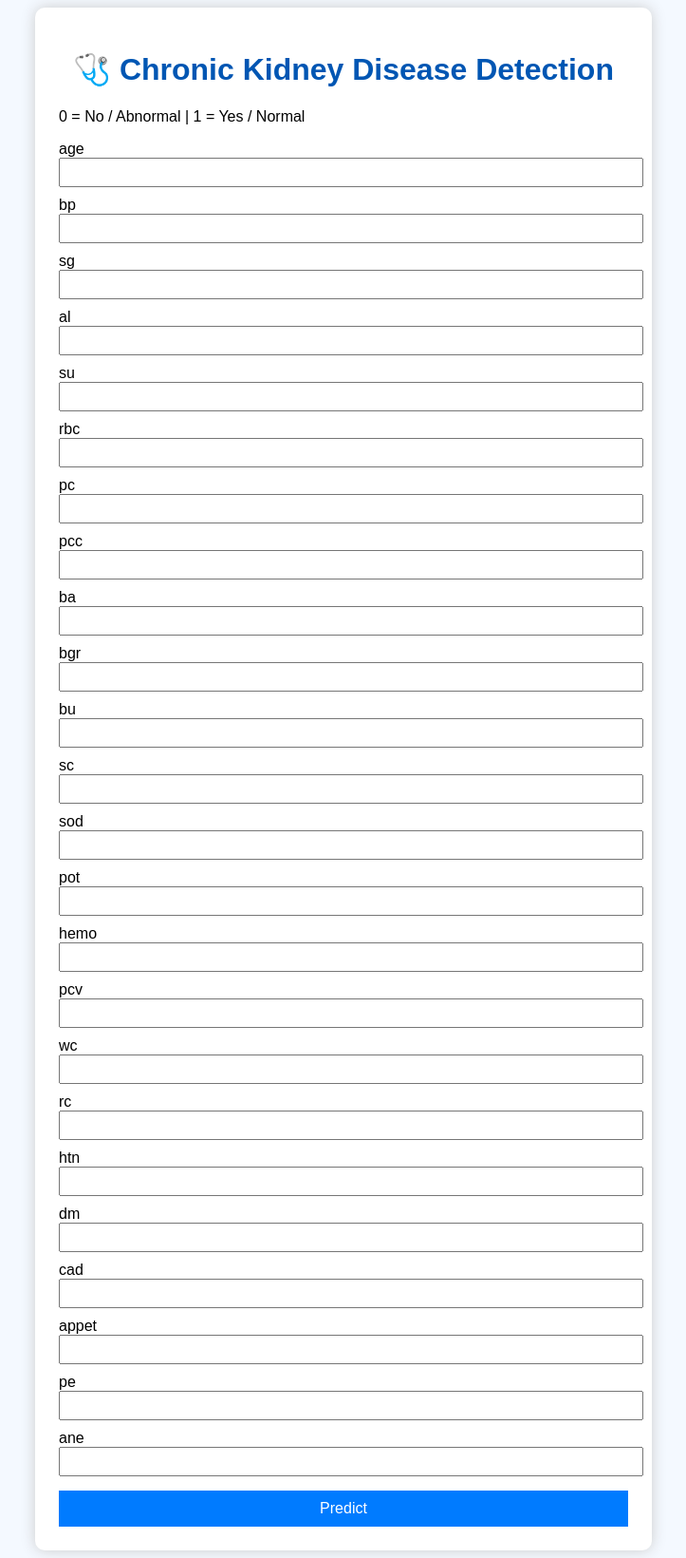
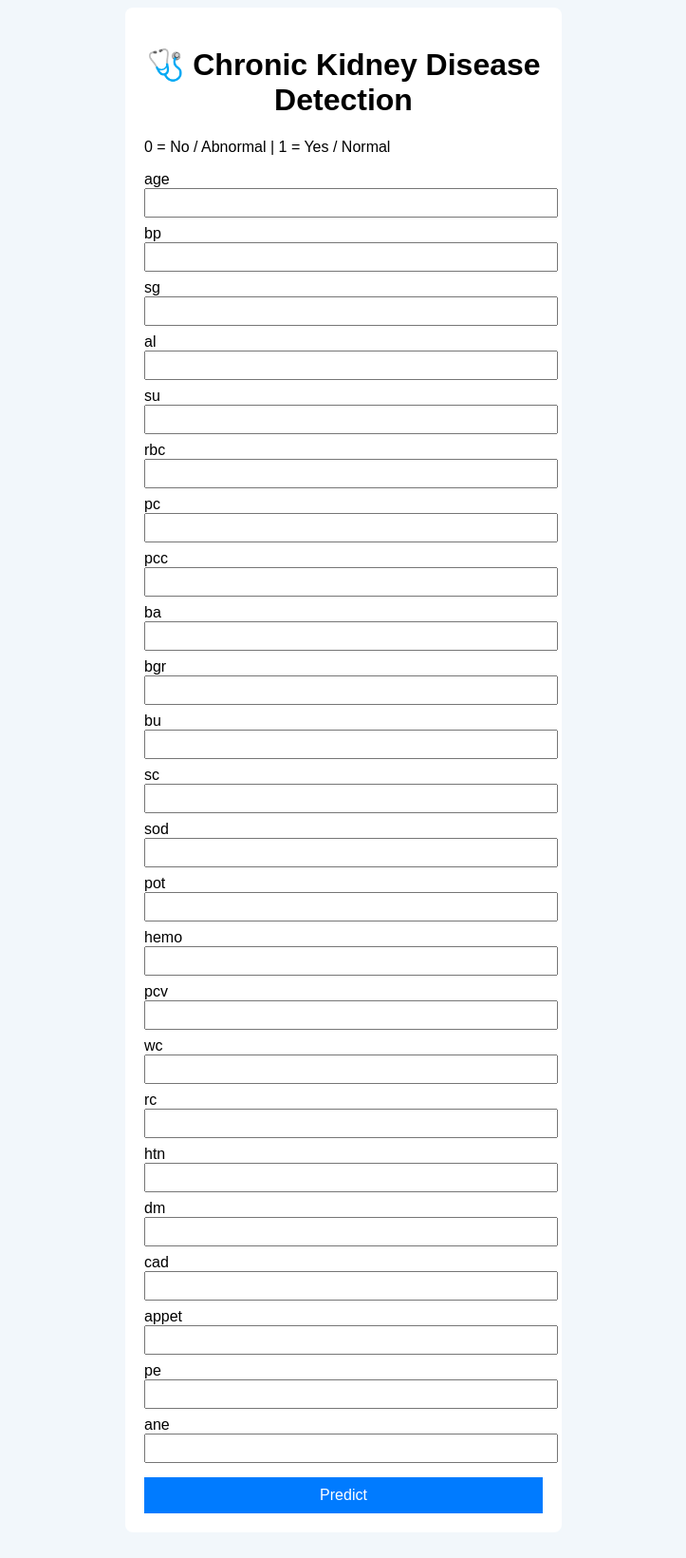
Before and after one commit to Pranavreddyedula/ckd-render-ui, a Flask app: page / in a window 1280 px wide. Shown: the whole page at 95% size, without its empty margins (278-1001 px from the left). After the commit the page ends 1613 px from the top, so only its background shows below. Run offline with Flask 3, Linux system fonts and the light colour scheme; parts of the project's set-up code (start-up, migrations or seed data) failed here and were passed over.

Commit message:
Update style.css

```diff
--- a/static/style.css
+++ b/static/style.css
@@ -1,25 +1,23 @@
 body {
-    background: #f4f9ff;
-    font-family: Arial;
+    font-family: Arial, sans-serif;
+    background: #f2f7fb;
 }
 
 .container {
-    width: 600px;
+    width: 420px;
     margin: auto;
     background: white;
-    padding: 25px;
-    border-radius: 10px;
-    box-shadow: 0 0 15px #ccc;
+    padding: 20px;
+    border-radius: 8px;
 }
 
 h1 {
     text-align: center;
-    color: #0056b3;
 }
 
 label {
     display: block;
-    margin-top: 10px;
+    margin-top: 8px;
 }
 
 input {
@@ -29,22 +27,26 @@ input {
 
 button {
     margin-top: 15px;
+    width: 100%;
     padding: 10px;
-    width: 100%;
     background: #007bff;
     color: white;
     border: none;
     font-size: 16px;
+    cursor: pointer;
+}
+
+.result {
+    text-align: center;
+    margin-top: 20px;
 }
 
 .kidney-img {
-    width: 250px;
-    display: block;
-    margin: 15px auto;
+    width: 280px;
+    margin-top: 10px;
 }
 
 .graph-img {
-    width: 95%;
-    margin: 10px auto;
-    display: block;
+    width: 380px;
+    margin-top: 10px;
 }
```
